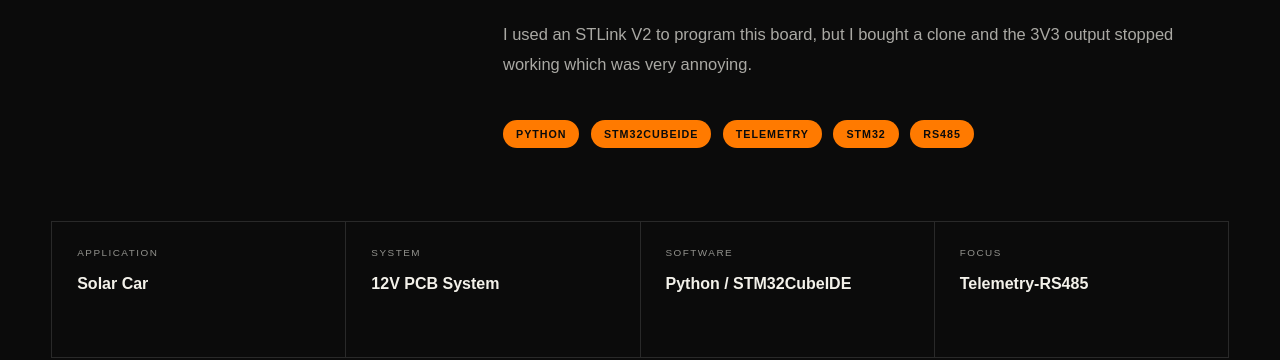
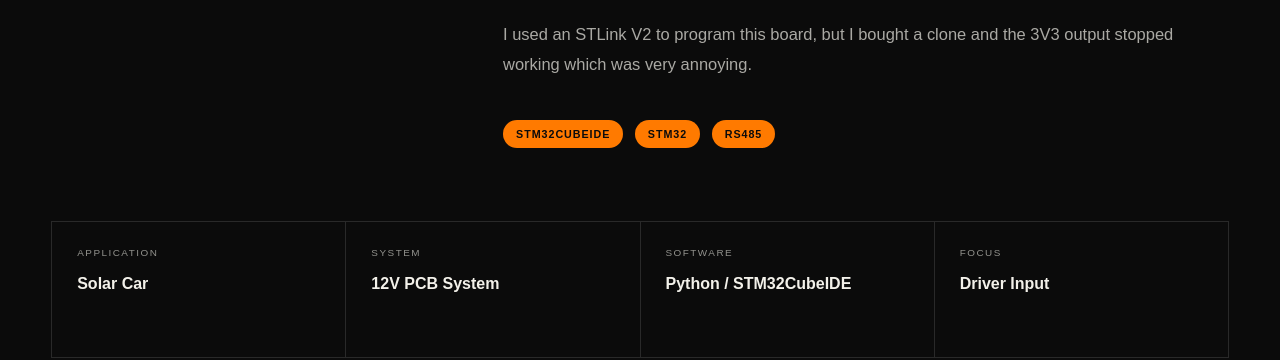
Before and after one commit to StanleyQiu1/StanleyQiu1.github.io, a plain HTML site: page Steering-Wheel.html in a window 1280 px wide. Shown: the part 1974-2334 px from the top of the page. Drawn offline with Linux system fonts and the light colour scheme.

Commit message:
Update Steering-Wheel.html

```diff
--- a/Steering-Wheel.html
+++ b/Steering-Wheel.html
@@ -123,9 +123,7 @@
 
             <div class="tags">
 
-                <span class="tag">Python</span>
                 <span class="tag">STM32CubeIDE</span>
-                <span class="tag">Telemetry</span>
                 <span class="tag">STM32</span>
                 <span class="tag">RS485</span>
 
@@ -155,7 +153,7 @@
 
         <div class="fact">
             <span class="fact-label">Focus</span>
-            <span class="fact-value">Telemetry-RS485</span>
+            <span class="fact-value">Driver Input</span>
         </div>
 
     </div>
```
